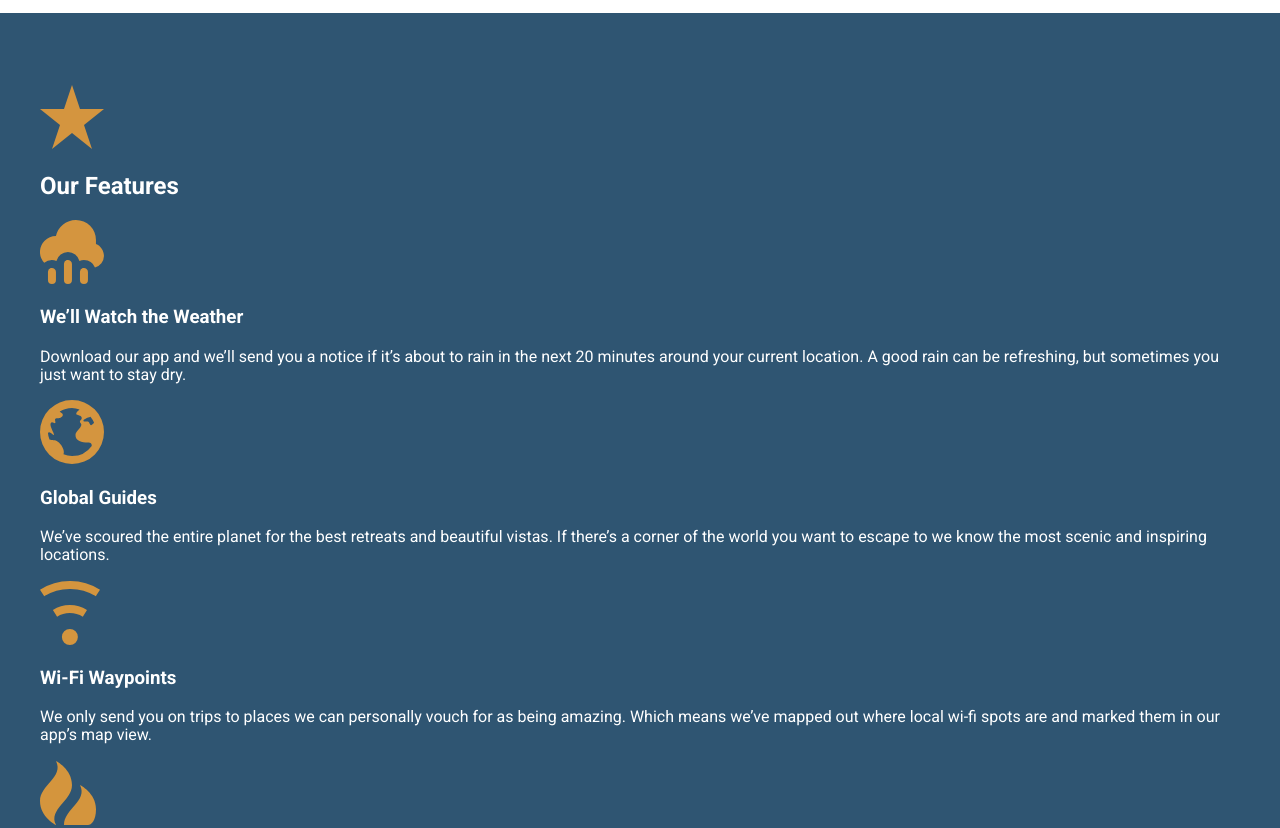
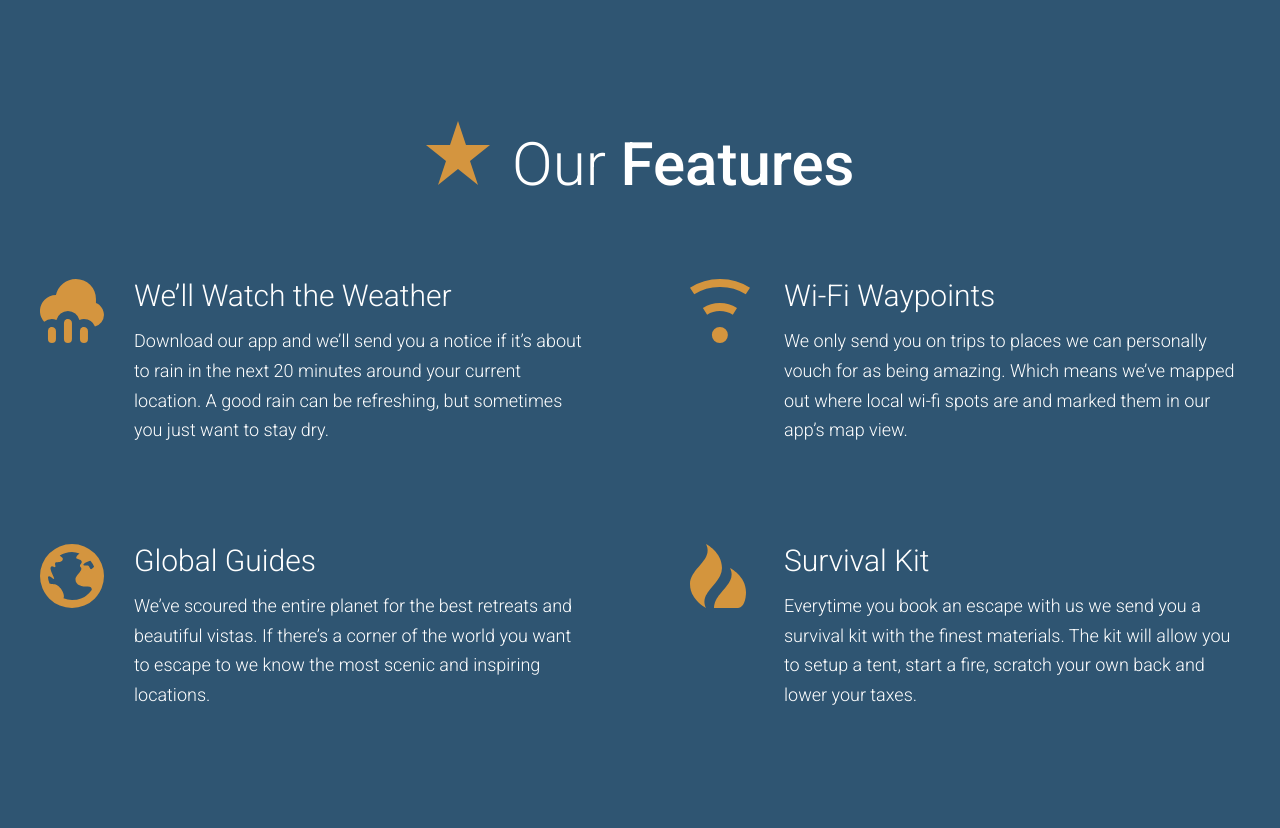
Before and after one commit to kakorcal/travel_site, a website: page app/index.html in a window 1280 px wide. Shown: the part 2200-3028 px from the top of the page. Drawn offline with Linux system fonts and the light colour scheme.

Commit message:
completed our features section

```diff
--- /dev/null
+++ b/app/assets/styles/modules/_feature-item.css
@@ -0,0 +1,32 @@
+.feature-item {
+  position: relative;
+  padding-bottom: 2.5rem;
+
+  @mixin atSmall {
+    padding-left: 94px;
+  }
+
+  &__icon {
+    display: block;
+    margin: 0 auto;
+
+    @mixin atSmall {
+      position: absolute;
+      left: 0;
+    }
+  }
+
+  &__title {
+    font-size: 1.6rem;
+    font-weight: 300;
+    margin-top: .7em;
+    margin-bottom: .8rem;
+    text-align: center;
+
+    @mixin atSmall {
+      font-size: 1.875rem;
+      margin-top: 1em;
+      text-align: left;
+    }
+  }
+}
--- a/app/assets/styles/modules/_generic-content-container.css
+++ b/app/assets/styles/modules/_generic-content-container.css
@@ -7,8 +7,9 @@
     try not to nest more than one layer deep
    */
   p {
+    font-weight: 300;
     line-height: 1.65;
-    margin: 1.8rem 0;
+    margin: 0 0 1.8rem 0;
 
     @mixin atSmall {
       font-size: 1.125rem;
--- a/app/assets/styles/modules/_row.css
+++ b/app/assets/styles/modules/_row.css
@@ -8,6 +8,15 @@
    */
   &--gutters {
     margin-right: -65px;
+  }
+
+  &--gutters-large {
+    margin-right: -100px;
+  }
+
+
+  &--gutters-large > div {
+    padding-right: 100px;
   }
 
   /*
@@ -44,6 +53,11 @@
       width: 37%;
     }
 
+    &__medium-6 {
+      float: left;
+      width: 50%;
+    }
+
     &__medium-8 {
       float: left;
       width: 66.66%;
--- /dev/null
+++ b/app/assets/styles/modules/_section-title.css
@@ -0,0 +1,27 @@
+.section-title {
+  font-size: 2.55rem;
+  font-weight: 300;
+  text-align: center;
+
+  @mixin atSmall {
+    font-size: 3.75rem;
+  }
+
+  strong {
+    font-weight: 500;
+  }
+
+  &__icon {
+    display: block;
+    margin-left: auto;
+    margin-right: auto;
+    margin-bottom: .6rem;
+
+    @mixin atSmall {
+      margin-right: .5rem;
+      margin-left: 0;
+      margin-bottom: 0;
+      display: inline-block;
+    }
+  }
+}
--- a/app/assets/styles/styles.css
+++ b/app/assets/styles/styles.css
@@ -9,3 +9,5 @@
 @import 'modules/_headline';
 @import 'modules/_row';
 @import 'modules/_generic-content-container';
+@import 'modules/_section-title';
+@import 'modules/_feature-item';
--- a/app/index.html
+++ b/app/index.html
@@ -69,24 +69,38 @@
 
   <div id="features" class="page-section page-section--blue">
     <div class="wrapper">
-      <img src="assets/images/icons/star.svg">
-      <h2>Our Features</h2>
+      <h2 class="section-title">
+        <img src="assets/images/icons/star.svg" class="section-title__icon">
+        Our <strong>Features</strong>
+      </h2>
 
-      <img src="assets/images/icons/rain.svg">
-      <h3>We&rsquo;ll Watch the Weather</h3>
-      <p>Download our app and we&rsquo;ll send you a notice if it&rsquo;s about to rain in the next 20 minutes around your current location. A good rain can be refreshing, but sometimes you just want to stay dry.</p>
+      <div class="row row--gutters-large generic-content-container">
+        <div class="row__medium-6">
+          <div class="feature-item">
+            <img src="assets/images/icons/rain.svg" class="feature-item__icon">
+            <h3 class="feature-item__title">We&rsquo;ll Watch the Weather</h3>
+            <p>Download our app and we&rsquo;ll send you a notice if it&rsquo;s about to rain in the next 20 minutes around your current location. A good rain can be refreshing, but sometimes you just want to stay dry.</p>
+          </div>
+          <div class="feature-item">
+            <img src="assets/images/icons/globe.svg" class="feature-item__icon">
+            <h3 class="feature-item__title">Global Guides</h3>
+            <p>We&rsquo;ve scoured the entire planet for the best retreats and beautiful vistas. If there&rsquo;s a corner of the world you want to escape to we know the most scenic and inspiring locations.</p>
+          </div>
 
-      <img src="assets/images/icons/globe.svg">
-      <h3>Global Guides</h3>
-      <p>We&rsquo;ve scoured the entire planet for the best retreats and beautiful vistas. If there&rsquo;s a corner of the world you want to escape to we know the most scenic and inspiring locations.</p>
-
-      <img src="assets/images/icons/wifi.svg">
-      <h3>Wi-Fi Waypoints</h3>
-      <p>We only send you on trips to places we can personally vouch for as being amazing. Which means we&rsquo;ve mapped out where local wi-fi spots are and marked them in our app&rsquo;s map view.</p>
-
-      <img src="assets/images/icons/fire.svg">
-      <h3>Survival Kit</h3>
-      <p>Everytime you book an escape with us we send you a survival kit with the finest materials. The kit will allow you to setup a tent, start a fire, scratch your own back and lower your taxes.</p>
+        </div>
+        <div class="row__medium-6">
+          <div class="feature-item">
+            <img src="assets/images/icons/wifi.svg" class="feature-item__icon">
+            <h3 class="feature-item__title">Wi-Fi Waypoints</h3>
+            <p>We only send you on trips to places we can personally vouch for as being amazing. Which means we&rsquo;ve mapped out where local wi-fi spots are and marked them in our app&rsquo;s map view.</p>
+          </div>
+          <div class="feature-item">
+            <img src="assets/images/icons/fire.svg" class="feature-item__icon">
+            <h3 class="feature-item__title">Survival Kit</h3>
+            <p>Everytime you book an escape with us we send you a survival kit with the finest materials. The kit will allow you to setup a tent, start a fire, scratch your own back and lower your taxes.</p>
+          </div>
+        </div>
+      </div>
     </div>
   </div>
 
--- a/app/temp/styles/styles.css
+++ b/app/temp/styles/styles.css
@@ -649,6 +649,14 @@ a {
   margin-right: -65px;
 }
 
+.row--gutters-large {
+  margin-right: -100px;
+}
+
+.row--gutters-large > div {
+  padding-right: 100px;
+}
+
 /*
     gutters for column layout
    */
@@ -687,6 +695,11 @@ a {
     width: 37%;
   }
 
+  .row__medium-6 {
+    float: left;
+    width: 50%;
+  }
+
   .row__medium-8 {
     float: left;
     width: 66.66%;
@@ -709,8 +722,9 @@ a {
    */
 
 .generic-content-container p {
+  font-weight: 300;
   line-height: 1.65;
-  margin: 1.8rem 0;
+  margin: 0 0 1.8rem 0;
 }
 
 @media (min-width: 530px) {
@@ -727,3 +741,79 @@ a {
 .generic-content-container p a {
   font-weight: 700;
 }
+
+.section-title {
+  font-size: 2.55rem;
+  font-weight: 300;
+  text-align: center;
+}
+
+@media (min-width: 530px) {
+
+  .section-title {
+    font-size: 3.75rem;
+  }
+}
+
+.section-title strong {
+  font-weight: 500;
+}
+
+.section-title__icon {
+  display: block;
+  margin-left: auto;
+  margin-right: auto;
+  margin-bottom: .6rem;
+}
+
+@media (min-width: 530px) {
+
+  .section-title__icon {
+    margin-right: .5rem;
+    margin-left: 0;
+    margin-bottom: 0;
+    display: inline-block;
+  }
+}
+
+.feature-item {
+  position: relative;
+  padding-bottom: 2.5rem;
+}
+
+@media (min-width: 530px) {
+
+  .feature-item {
+    padding-left: 94px;
+  }
+}
+
+.feature-item__icon {
+  display: block;
+  margin: 0 auto;
+}
+
+@media (min-width: 530px) {
+
+  .feature-item__icon {
+    position: absolute;
+    left: 0;
+  }
+}
+
+.feature-item__title {
+  font-size: 1.6rem;
+  font-weight: 300;
+  margin-top: .7em;
+  margin-bottom: .8rem;
+  text-align: center;
+}
+
+@media (min-width: 530px) {
+
+  .feature-item__title {
+    font-size: 1.875rem;
+    margin-top: 1em;
+    text-align: left;
+  }
+}
```
